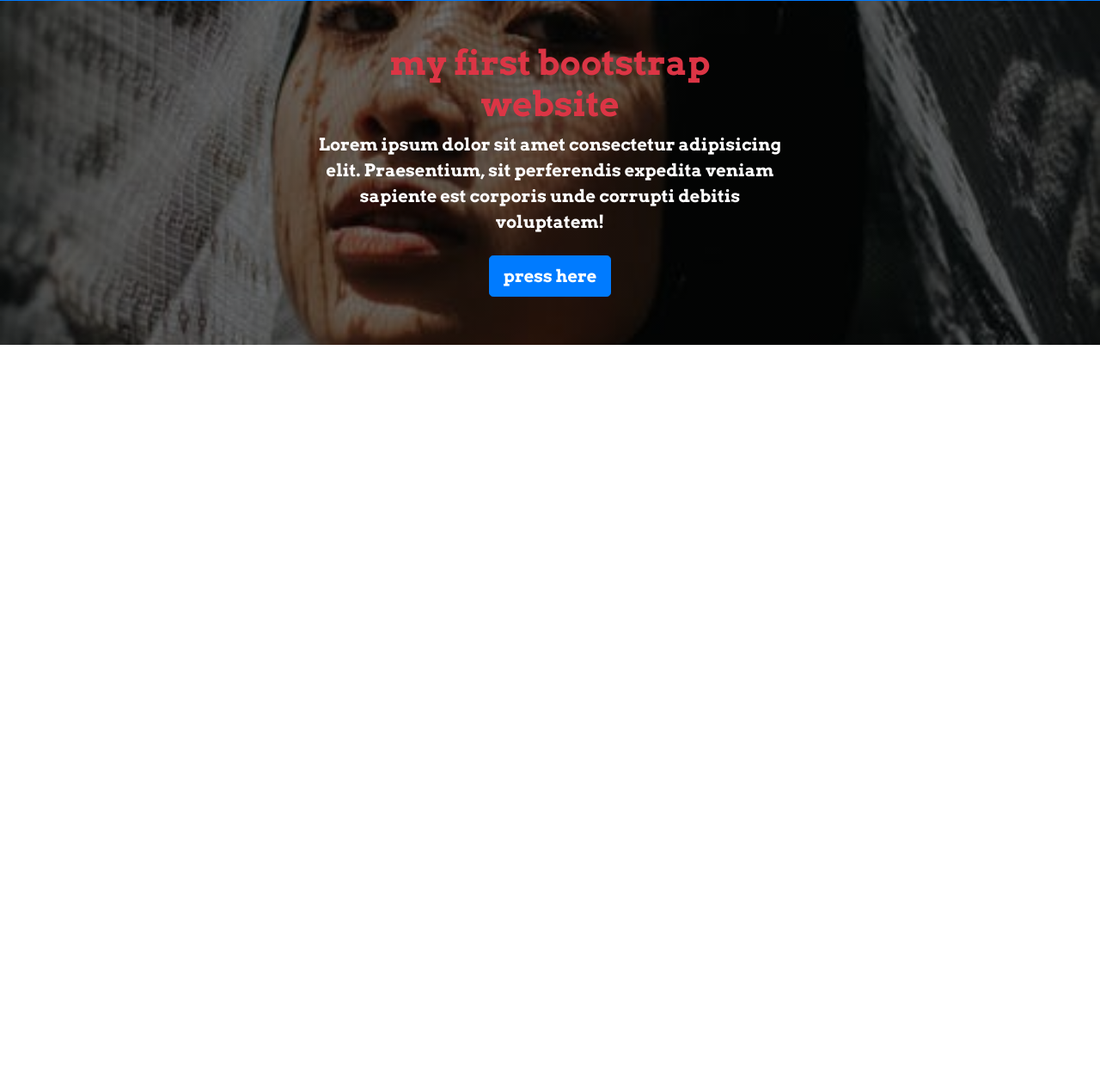
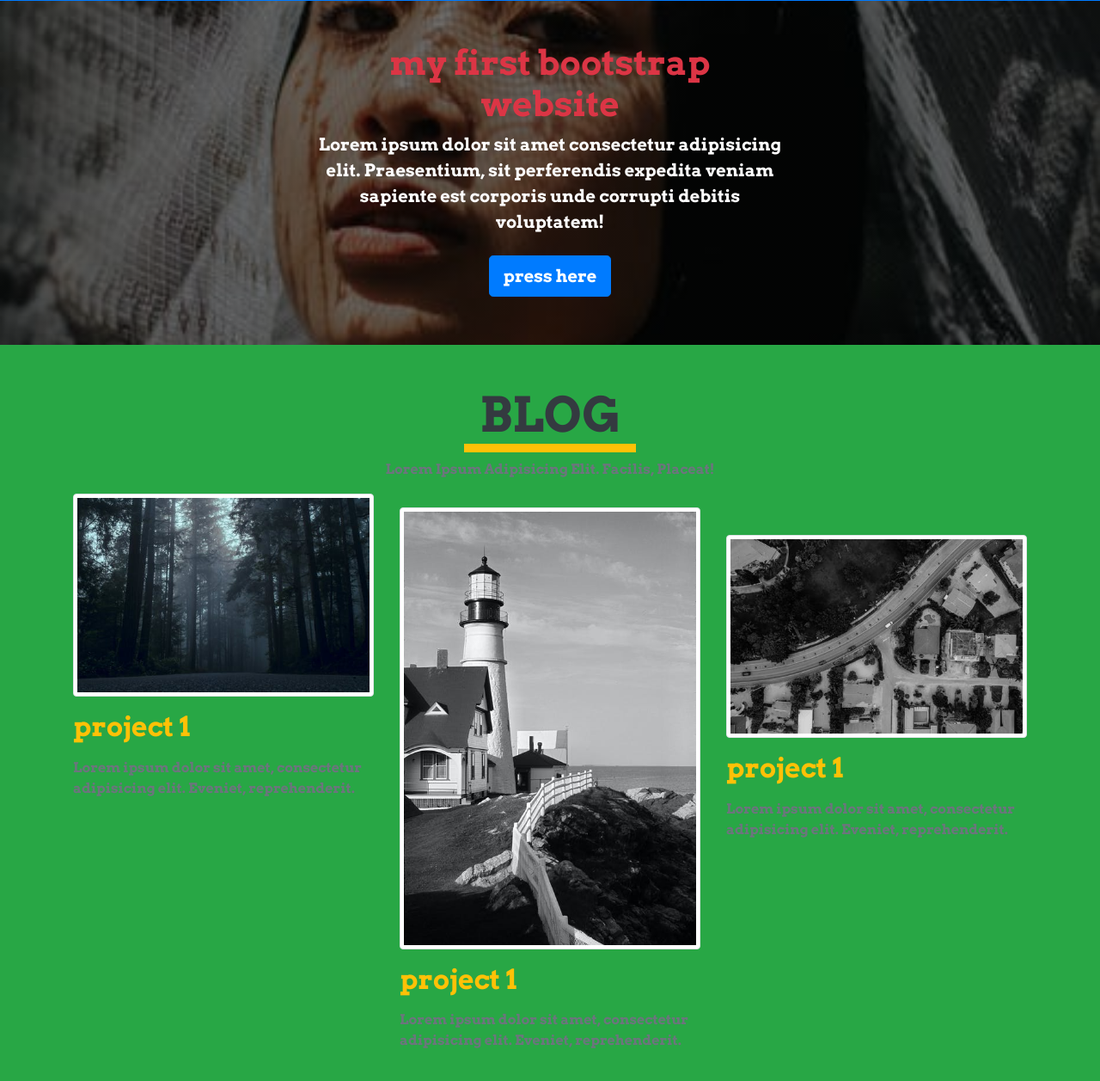
Before and after one commit to Stanley-Ugo/Only-Bootstrap4.1.3-Project, a plain HTML site: page index.html in a window 1280 px wide. Shown: the part 6376-7633 px from the top of the page at 86% size. Before the commit the page ends 6777 px from the top, so only its background shows below. Drawn offline with Linux system fonts and the light colour scheme.

Commit message:
adding a blog section

```diff
--- a/index.html
+++ b/index.html
@@ -438,6 +438,49 @@
     </div>
 </section>
 <!-- End of filler section -->
+<!-- Blog section -->
+<section id="blog" class="p-5 bg-success">
+    <div class="container">
+
+        <!--section title -->
+   <div class="row">
+    <div class="col text-center">
+        <h1 class="display-4 text-uppercase text-dark mb-0">
+            <strong>Blog</strong>
+        </h1>
+       <div class="title-underline bg-warning"></div>
+       <p class="mt-2 text-capitalize text-muted">
+           Lorem ipsum adipisicing elit. Facilis, placeat!
+       </p>
+    </div>
+</div>
+<!-- End of section title -->
+<div class="row">
+    <div class="col-md-4">
+        <img src="img/header-bcg12.jpeg" class="img-fluid img-thumbnail" alt="header">
+        <h2 class="my-3 text-warning">project 1</h2>
+        <p class="text-muted">Lorem ipsum dolor sit amet, consectetur adipisicing elit.
+            Eveniet, reprehenderit.
+        </p>
+    </div>
+    <div class="col-md-4 mt-3">
+        <img src="img/header-bcg13.jpeg" class="img-fluid img-thumbnail" alt="header">
+        <h2 class="my-3 text-warning">project 1</h2>
+        <p class="text-muted">Lorem ipsum dolor sit amet, consectetur adipisicing elit.
+            Eveniet, reprehenderit.
+        </p>
+    </div>
+    <div class="col-md-4 mt-5">
+        <img src="img/header-bcg14.jpeg" class="img-fluid img-thumbnail" alt="header">
+        <h2 class="my-3 text-warning">project 1</h2>
+        <p class="text-muted">Lorem ipsum dolor sit amet, consectetur adipisicing elit.
+            Eveniet, reprehenderit.
+        </p>
+    </div>
+</div>
+    </div>
+</section>
+<!-- End of blog section -->
 <!-- jquery -->
 <script src="./js/jquery-3.5.1.min.js"></script>
 <!-- bootstrap  js -->
```
Also changed, not shown: img/header-bcg12.jpeg (added), img/header-bcg13.jpeg (added), img/header-bcg14.jpeg (added).
